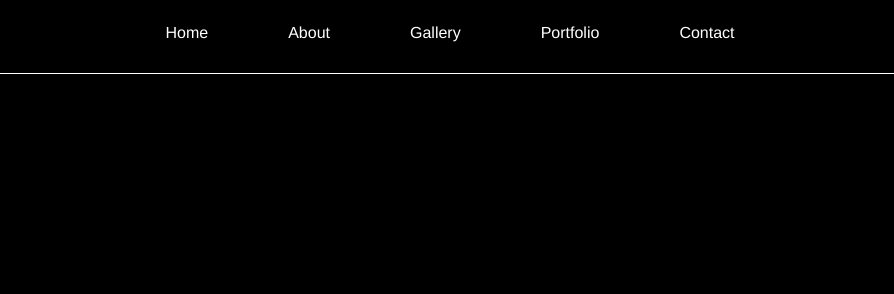
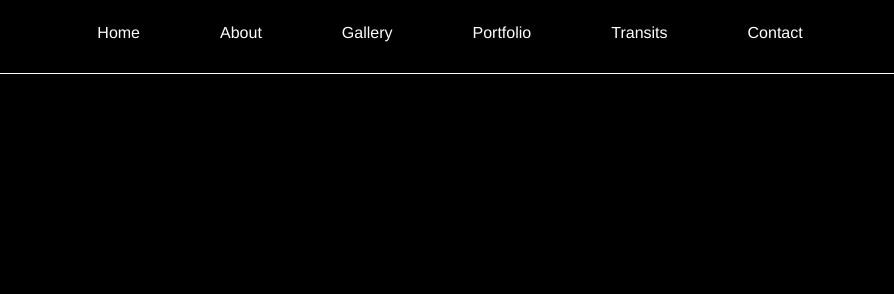
Before and after one commit to bitslice7/tjoubran.com-v2, a plain HTML site: page index.html in a window 1280 px wide. Shown: the top 294 px of the page, without its empty margins (190-1084 px from the left). Drawn offline with Linux system fonts and the light colour scheme.

Commit message:
Link the transit finder from the menu
Adds a Transits item to the navigation on the home, portfolio and
transit pages. Six items still fit on one row down to the 769 px
breakpoint; below that the existing mobile menu takes over.

Kept as its own commit so it can be dropped without touching the page.

Co-Authored-By: Claude Fable 5.2 <noreply@anthropic.com>
Claude-Session: https://claude.ai/code/session_012359fzV3khcWvf4QdcU3DD

```diff
--- a/index.html
+++ b/index.html
@@ -17,6 +17,7 @@
         <li><a href="#about">About</a></li>
         <li><a href="#gallery">Gallery</a></li>
         <li><a href="portfolio.html">Portfolio</a></li>
+        <li><a href="transits.html">Transits</a></li>
         <li><a href="#contact">Contact</a></li>
       </ul>
     </nav>
```
Also changed, not shown: portfolio.html (+1 -0 lines), transits.html (+1 -0 lines).
